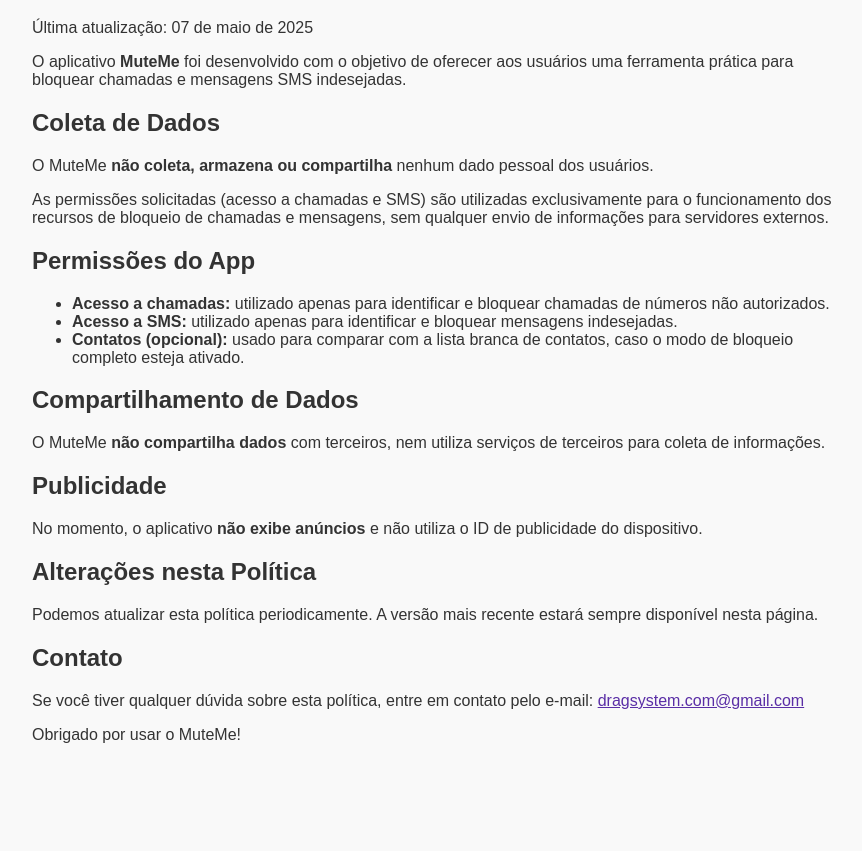
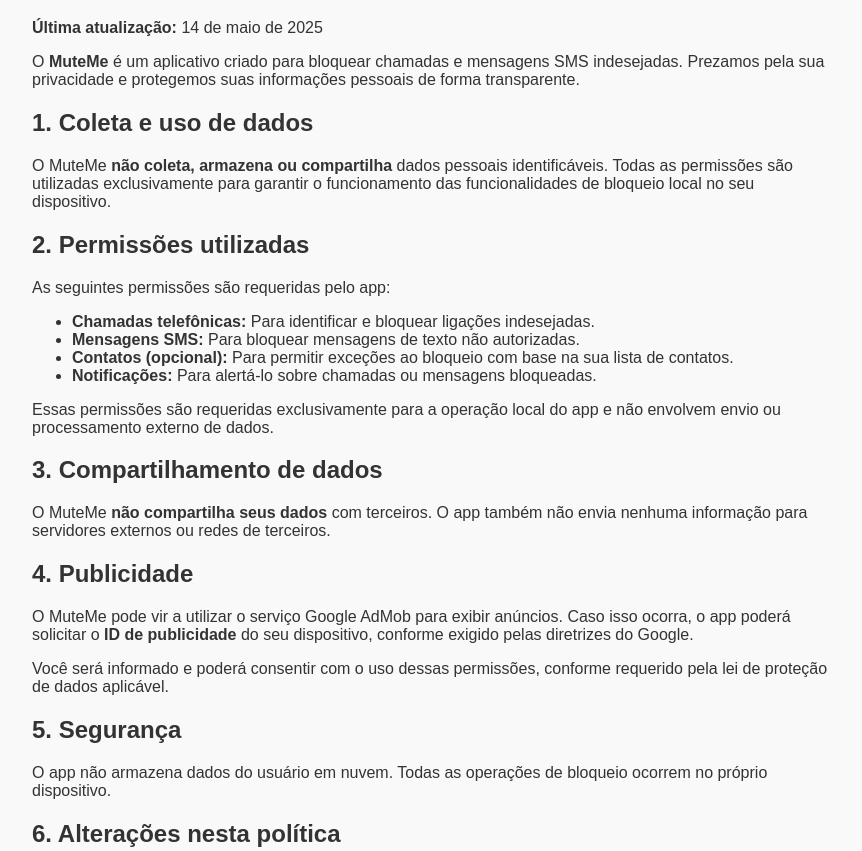
Before and after one commit to alexismoura/Mute-me, a plain HTML site: page Privacity/index.html in a window 1280 px wide. Shown: the part 101-952 px from the top of the page, without its empty margins (208-1070 px from the left). Before the commit the page ends 901 px from the top, so only its background shows below. Drawn offline with Linux system fonts and the light colour scheme.

Commit message:
Update index.html
atualização das politicas

```diff
--- a/Privacity/index.html
+++ b/Privacity/index.html
@@ -1,9 +1,9 @@
 <!DOCTYPE html>
 <html lang="pt-BR">
 <head>
-  <meta charset="UTF-8">
-  <meta name="viewport" content="width=device-width, initial-scale=1">
-  <title>Política de Privacidade - MuteMe</title>
+  <meta charset="UTF-8" />
+  <meta name="viewport" content="width=device-width, initial-scale=1" />
+  <title>Política de Privacidade – MuteMe</title>
   <style>
     body { font-family: Arial, sans-serif; padding: 40px; max-width: 800px; margin: auto; background-color: #f9f9f9; color: #333; }
     h1 { color: #5a2ea6; }
@@ -13,33 +13,40 @@
 <body>
   <h1>Política de Privacidade – MuteMe</h1>
 
-  <p>Última atualização: 07 de maio de 2025</p>
+  <p><strong>Última atualização:</strong> 14 de maio de 2025</p>
 
-  <p>O aplicativo <strong>MuteMe</strong> foi desenvolvido com o objetivo de oferecer aos usuários uma ferramenta prática para bloquear chamadas e mensagens SMS indesejadas.</p>
+  <p>O <strong>MuteMe</strong> é um aplicativo criado para bloquear chamadas e mensagens SMS indesejadas. Prezamos pela sua privacidade e protegemos suas informações pessoais de forma transparente.</p>
 
-  <h2>Coleta de Dados</h2>
-  <p>O MuteMe <strong>não coleta, armazena ou compartilha</strong> nenhum dado pessoal dos usuários.</p>
-  <p>As permissões solicitadas (acesso a chamadas e SMS) são utilizadas exclusivamente para o funcionamento dos recursos de bloqueio de chamadas e mensagens, sem qualquer envio de informações para servidores externos.</p>
+  <h2>1. Coleta e uso de dados</h2>
+  <p>O MuteMe <strong>não coleta, armazena ou compartilha</strong> dados pessoais identificáveis. Todas as permissões são utilizadas exclusivamente para garantir o funcionamento das funcionalidades de bloqueio local no seu dispositivo.</p>
 
-  <h2>Permissões do App</h2>
+  <h2>2. Permissões utilizadas</h2>
+  <p>As seguintes permissões são requeridas pelo app:</p>
   <ul>
-    <li><strong>Acesso a chamadas:</strong> utilizado apenas para identificar e bloquear chamadas de números não autorizados.</li>
-    <li><strong>Acesso a SMS:</strong> utilizado apenas para identificar e bloquear mensagens indesejadas.</li>
-    <li><strong>Contatos (opcional):</strong> usado para comparar com a lista branca de contatos, caso o modo de bloqueio completo esteja ativado.</li>
+    <li><strong>Chamadas telefônicas:</strong> Para identificar e bloquear ligações indesejadas.</li>
+    <li><strong>Mensagens SMS:</strong> Para bloquear mensagens de texto não autorizadas.</li>
+    <li><strong>Contatos (opcional):</strong> Para permitir exceções ao bloqueio com base na sua lista de contatos.</li>
+    <li><strong>Notificações:</strong> Para alertá-lo sobre chamadas ou mensagens bloqueadas.</li>
   </ul>
 
-  <h2>Compartilhamento de Dados</h2>
-  <p>O MuteMe <strong>não compartilha dados</strong> com terceiros, nem utiliza serviços de terceiros para coleta de informações.</p>
+  <p>Essas permissões são requeridas exclusivamente para a operação local do app e não envolvem envio ou processamento externo de dados.</p>
 
-  <h2>Publicidade</h2>
-  <p>No momento, o aplicativo <strong>não exibe anúncios</strong> e não utiliza o ID de publicidade do dispositivo.</p>
+  <h2>3. Compartilhamento de dados</h2>
+  <p>O MuteMe <strong>não compartilha seus dados</strong> com terceiros. O app também não envia nenhuma informação para servidores externos ou redes de terceiros.</p>
 
-  <h2>Alterações nesta Política</h2>
-  <p>Podemos atualizar esta política periodicamente. A versão mais recente estará sempre disponível nesta página.</p>
+  <h2>4. Publicidade</h2>
+  <p>O MuteMe pode vir a utilizar o serviço Google AdMob para exibir anúncios. Caso isso ocorra, o app poderá solicitar o <strong>ID de publicidade</strong> do seu dispositivo, conforme exigido pelas diretrizes do Google.</p>
+  <p>Você será informado e poderá consentir com o uso dessas permissões, conforme requerido pela lei de proteção de dados aplicável.</p>
 
-  <h2>Contato</h2>
-  <p>Se você tiver qualquer dúvida sobre esta política, entre em contato pelo e-mail: <a href="mailto:dragsystem.com@gmail.com">dragsystem.com@gmail.com</a></p>
+  <h2>5. Segurança</h2>
+  <p>O app não armazena dados do usuário em nuvem. Todas as operações de bloqueio ocorrem no próprio dispositivo.</p>
 
-  <p>Obrigado por usar o MuteMe!</p>
+  <h2>6. Alterações nesta política</h2>
+  <p>Poderemos atualizar esta política para refletir mudanças no aplicativo ou nas exigências legais. Recomendamos revisar esta página periodicamente.</p>
+
+  <h2>7. Contato</h2>
+  <p>Em caso de dúvidas sobre esta política, entre em contato pelo e-mail: <a href="mailto:dragsystem.com@gmail.com">dragsystem.com@gmail.com</a></p>
+
+  <p>Obrigado por confiar no MuteMe!</p>
 </body>
 </html>
```
